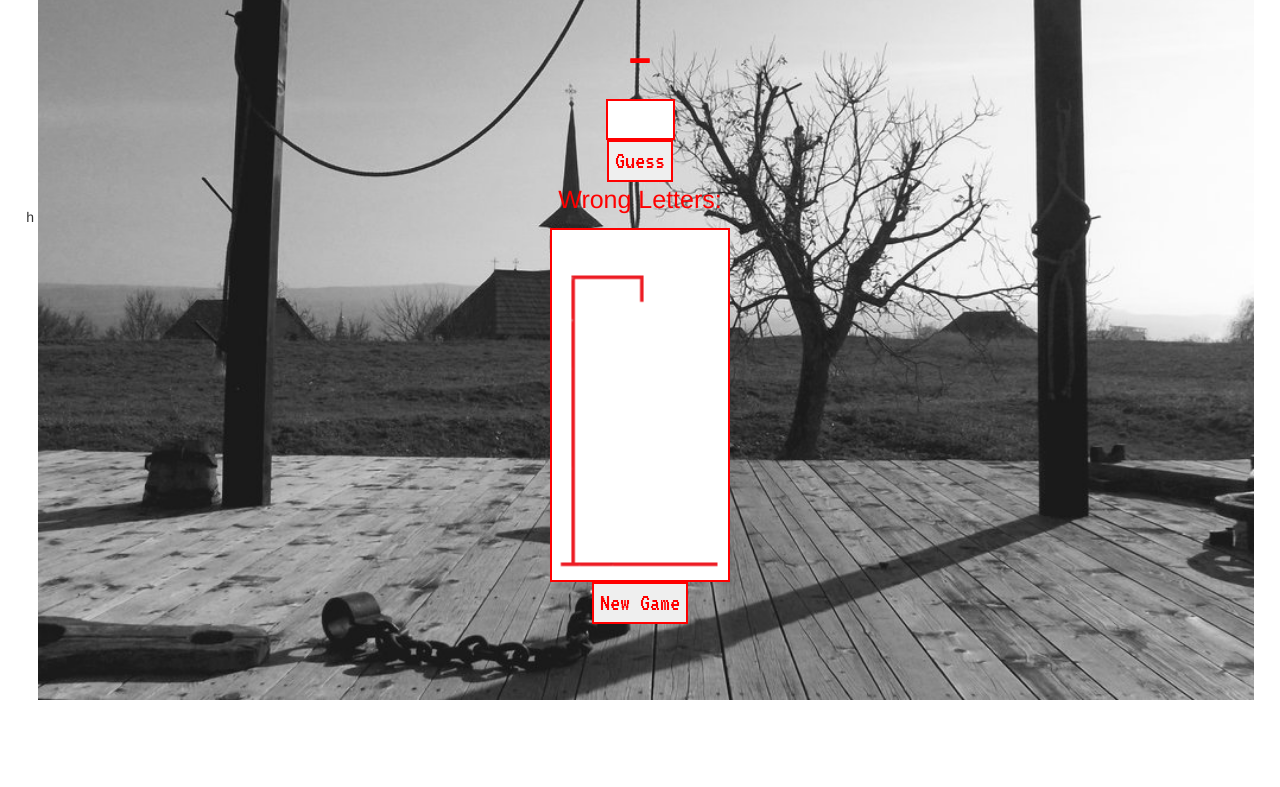
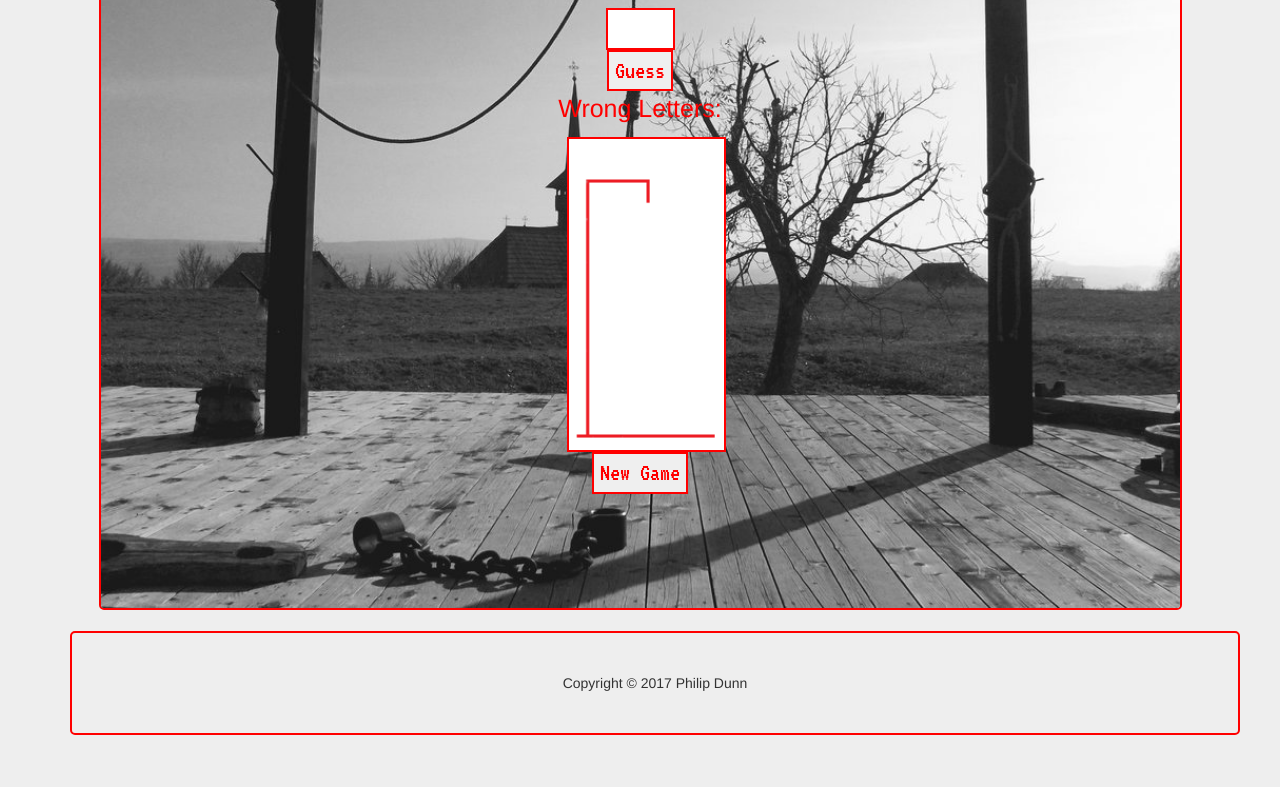
Before and after one commit to jester2255/Hangman-Game, a plain HTML site: page index.html in a window 1280 px wide. Shown: the part 488-1275 px from the top of the page. After the commit the page ends 1243 px from the top, so only its background shows below. Drawn offline with Linux system fonts and the light colour scheme; a web font is replaced by a local one.

Commit message:
adding mor to it

```diff
--- a/assets/css/style.css
+++ b/assets/css/style.css
@@ -13,10 +13,13 @@
 }*/
 
 body {
+    background-color: #eee;
     text-align: center;
     font-family: Helvetica, sans-serif;
 }
 .jumbotron{
+    border: 2px solid red;
+    margin: 20px;
 	color: red;
 }
 img{
@@ -66,3 +69,16 @@ h3 {
     color: red;
     font-size: 25px;
 }
+
+#footer{
+    background-color: #eee;
+    border: 2px solid red;
+    border-radius: 5px;
+    padding: 40px;
+    margin-bottom: 20px;
+}
+
+#gallow{
+    border: 2px solid red;
+    border-radius: 5px;
+}
--- a/assets/javascript/game.js
+++ b/assets/javascript/game.js
@@ -1,13 +1,22 @@
-/*words for hangman*/
+/*words for hangman
+CAR
+HOUSE
+CODING
+TRUCK
+APPLE
+BOAT
+CANDY
+DOCUMENT
+*/
 
 var theWords =[
 ['C', 'A', 'R'],
 ['H', 'O', 'U', 'S', 'E'],
 ['C', 'O', 'D', 'I', 'N', 'G'],
 ['T', 'R', 'U', 'C', 'K'],
-['A'],
-['B'],
-['C'],
+['A', 'P', 'P', 'L', 'E'],
+['B', 'O', 'A', 'T'],
+['C', 'A', 'N', 'D', 'Y'],
 ['D','O','C','U','M','N','E','N','T'],
 ]
 //console.log(words);
--- a/index.html
+++ b/index.html
@@ -8,14 +8,14 @@
 	<script type="text/javascript"  src="assets/javascript/game.js"></script>
 </head>
 <body>
+	<div class="container">
 		<div class = "jumbotron">
 			<div class = "container">
 				<h1>Hangman</h1>
 			</div>
 		</div>
-	<div class = "hangman" style = "height: 1050px">
-	 h
-	<img src="assets/images/the_gallows_by_aniqeanuk-d6ukirn.jpg" alt="the gallows" >
+		<div class = "noose" style="height: 880px;">
+			<img src="assets/images/the_gallows_by_aniqeanuk-d6ukirn.jpg" alt="the gallows" id="gallow">
 				<div class = "Game">
 					<h2>Instructions</h2>
 						<h3>You have 6 chances to guess the word</h3>
@@ -25,14 +25,17 @@
 								<input name="signs" type="text" size="5" maxlength="1">
 									<br>
 									<input name="ratebutton" type="button" value="Guess" onClick="certMark()">
-
-		<p id="wrongLetter">Wrong Letters:</p>
-
+									<p id="wrongLetter">Wrong Letters:</p>S
 									<img id = "hangman" src="assets/images/hangman0.png" id="hangman"><br />
 								<input name="refresh" type="button" value="New Game" onClick="location.reload()">
 							</form>
-
 				</div>
+		</div>
+		<footer>
+			<div class="container" id="footer">
+      	Copyright &copy; 2017 Philip Dunn
+    	</div>
+		</footer>
 	</div>
 </body>
 </html>
```
Also changed, not shown: 1 other file. Lines whose indentation alone changed are shown as unchanged.
